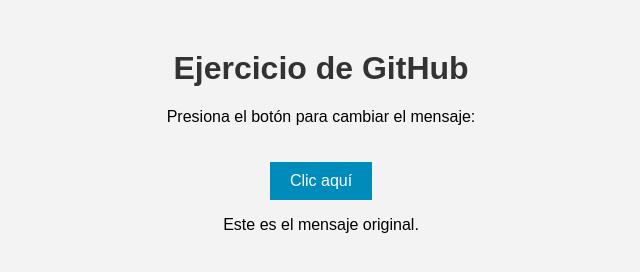
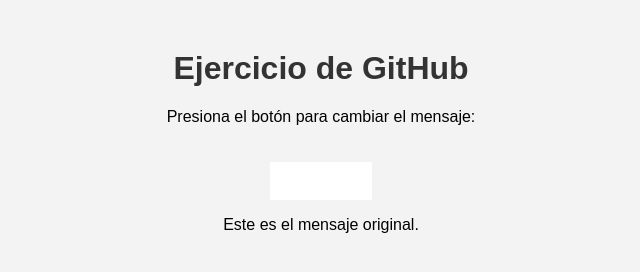
Before and after one commit to xaviigna/git-practice, a plain HTML site: page index.html in a window 1280 px wide. Shown: the whole page, without its empty margins (319-959 px from the left). Drawn offline with Linux system fonts and the light colour scheme.

Commit message:
Color example change

```diff
--- a/index.html
+++ b/index.html
@@ -15,7 +15,7 @@
             color: #333;
         }
         button {
-            background-color: #008cba;
+            background-color: #fff;
             color: white;
             border: none;
             padding: 10px 20px;
```
